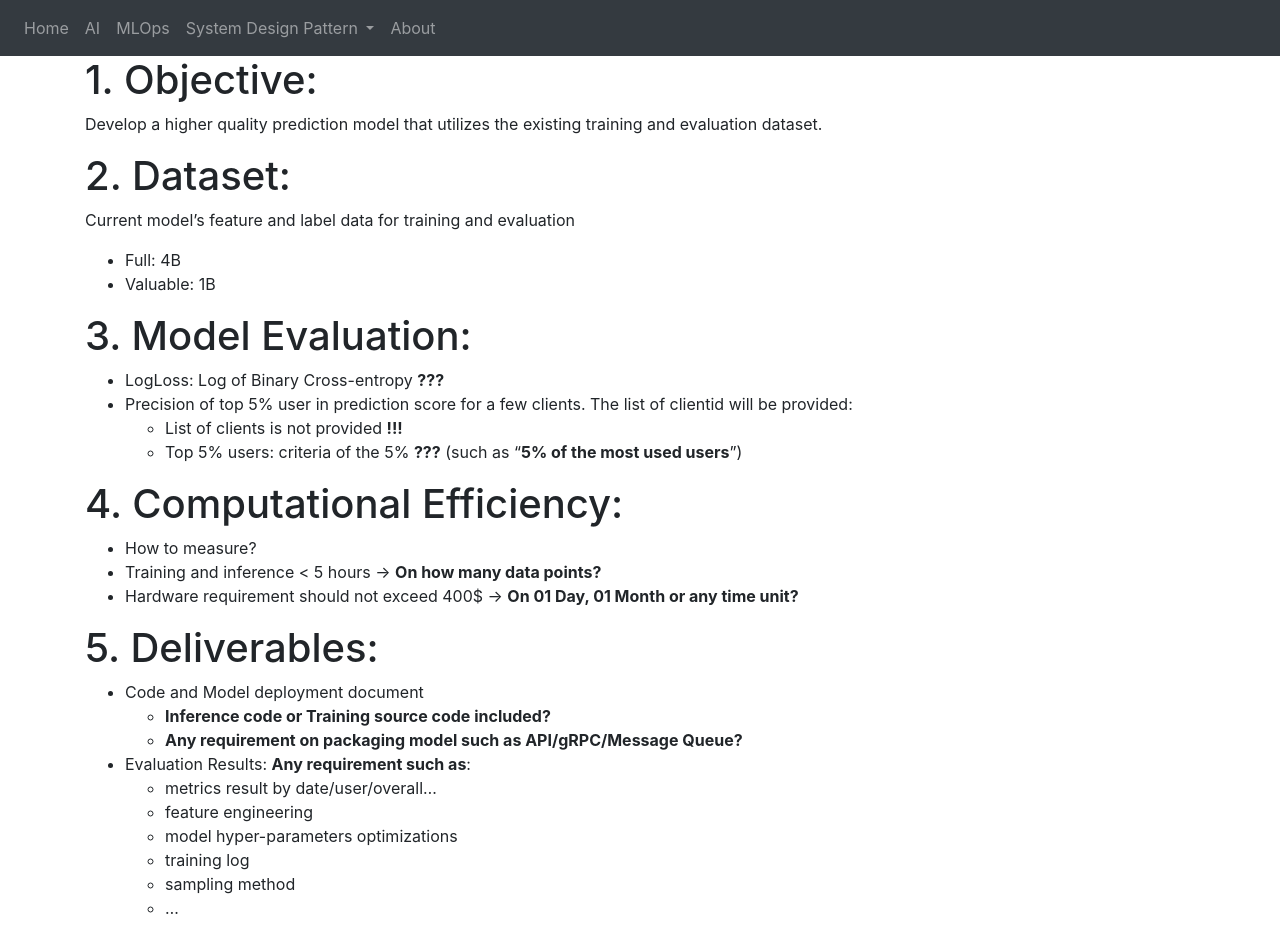
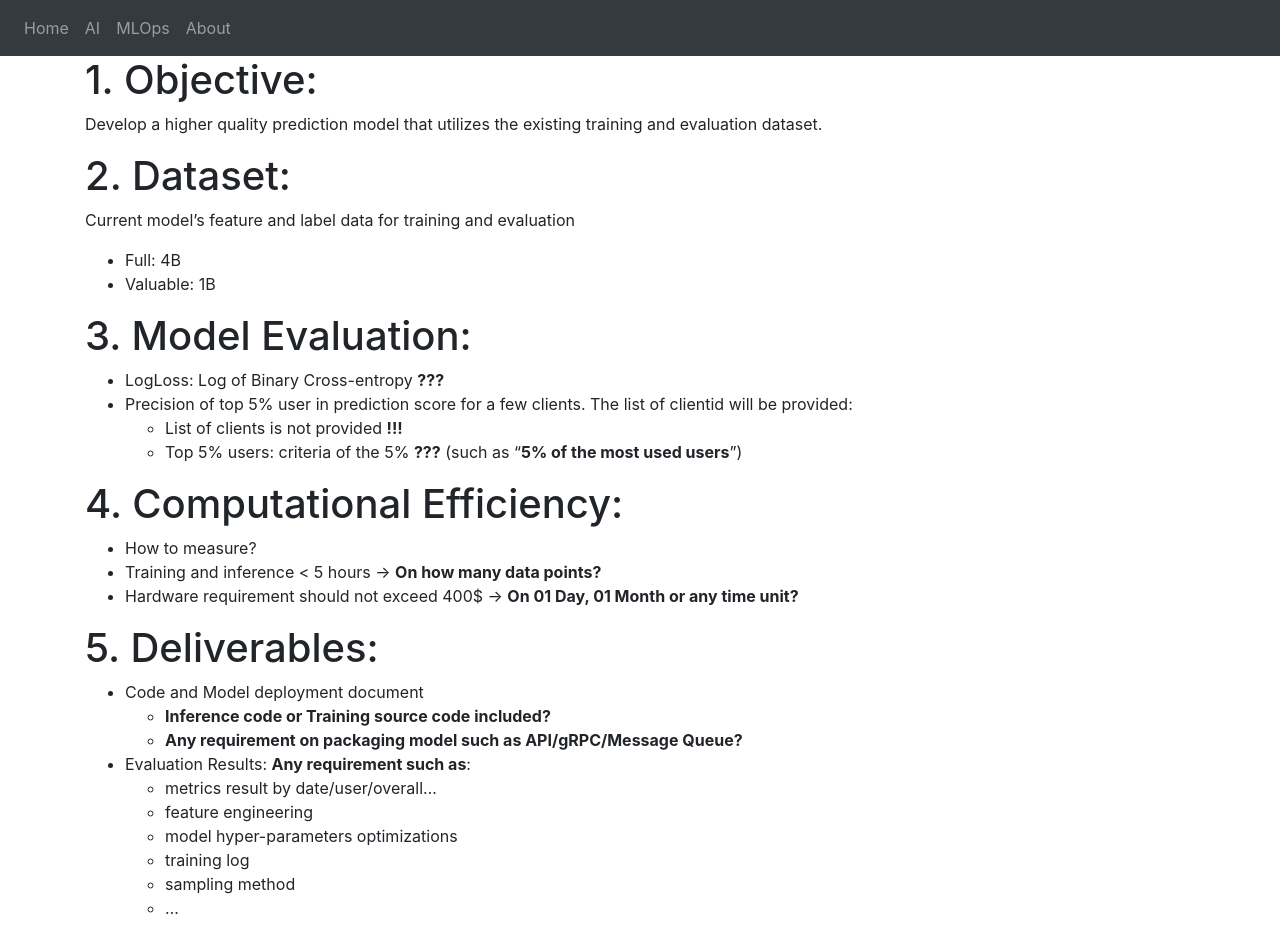
Before and after one commit to anhttmle/anhttmle.github.io, a Jekyll site: the page built from eval_naru_pps.markdown, in a window 1280 px wide. Built offline with Jekyll 4.4.1, drawn with Linux system fonts in a browser that asks for light colours.

Commit message:
Update default.html

```diff
--- a/_layouts/default.html
+++ b/_layouts/default.html
@@ -84,13 +84,6 @@
             <a class="nav-item nav-link" id="ai" href="/ai">AI</a>
             <a class="nav-item nav-link" id="mlops" href="/mlops">MLOps</a>
             <div class="nav-item dropdown">
-                <a class="nav-link dropdown-toggle" href="#" id="systemDesignDropdown" role="button" data-toggle="dropdown" aria-haspopup="true" aria-expanded="false">
-                    System Design Pattern
-                </a>
-                <div class="dropdown-menu" aria-labelledby="systemDesignDropdown">
-                    <a class="dropdown-item font-weight-bold" href="/system-design-pattern/enterprise">Enterprise Application Patterns</a>
-                    <a class="dropdown-item font-weight-bold" href="/system-design-pattern/distributed">Distributed System Patterns</a>
-                </div>
             </div>
             <!-- <a class="nav-item nav-link" id="financial" href="/financial">Financial</a> -->
             <a class="nav-item nav-link" id="about" href="/about">About</a>
```
